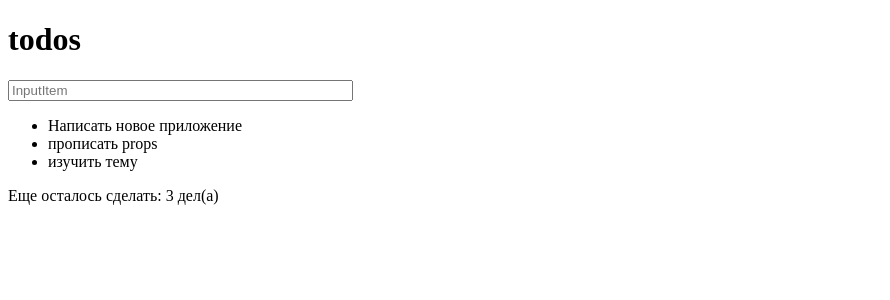
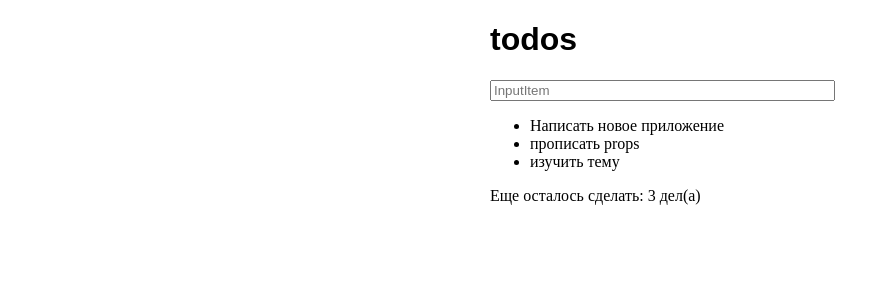
Before and after one commit to WebHeroSchool/Flack_todo, a React (Create React App) app: page / in a window 1280 px wide. Shown: the top 300 px of the page, without its empty margins (0-890 px from the left). Built offline with nearby package versions, Linux system fonts and the light colour scheme.

Commit message:
created styles

```diff
--- /dev/null
+++ b/src/components/App/App.css
@@ -0,0 +1,8 @@
+.wrap {
+  margin: auto;
+  width: 300px;
+}
+
+.wrap__title {
+  font-family: fantasy;
+}
--- a/src/components/App/App.js
+++ b/src/components/App/App.js
@@ -2,6 +2,7 @@
 import InputItem from '../InputItem/InputItem';
 import ItemList from '../ItemList/ItemList';
 import Footer from '../Footer/Footer';
+import './App.css';
 
 const App = () => {
   const items = [
@@ -17,8 +18,8 @@
   ];
 
   return (
-  <div>
-    <h1>todos</h1>
+  <div className="wrap">
+    <h1 className="wrap__title">todos</h1>
     <InputItem />
     <ItemList items={items} />
     <Footer count={3} />
```
Also changed, not shown: 1 other file (tests, documents, lock files or other folders).
